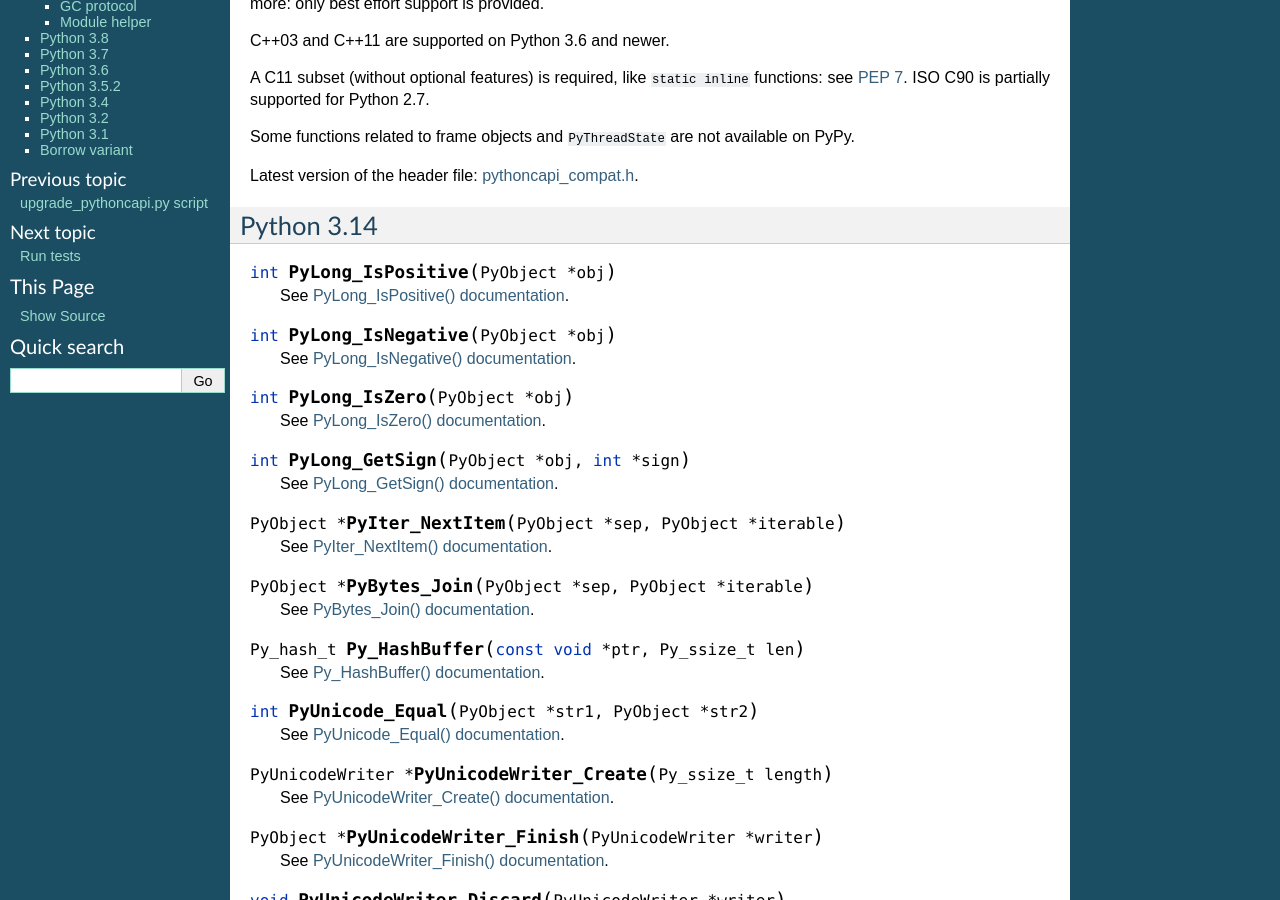
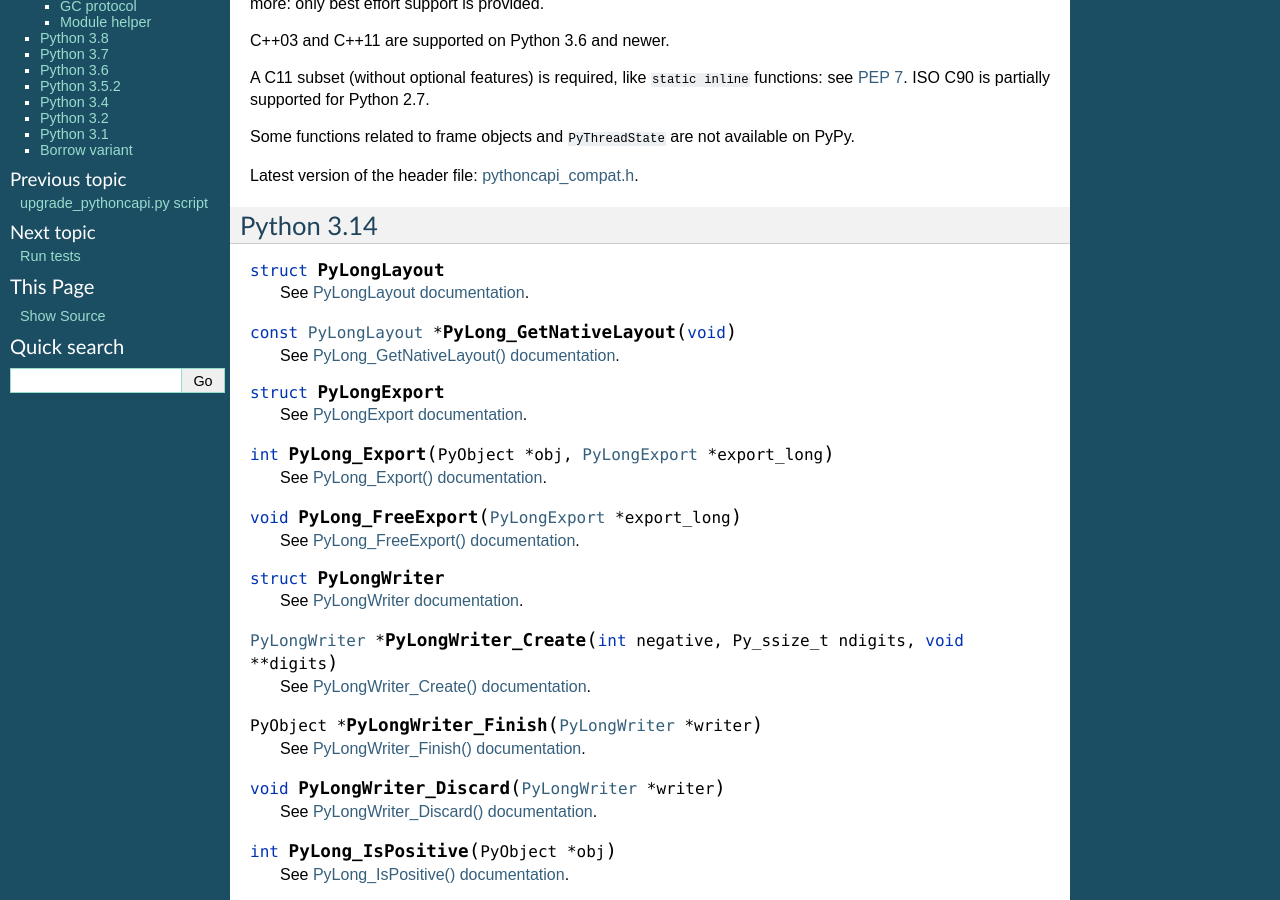
Before and after one commit to python/pythoncapi-compat, a Sphinx documentation site: the page built from docs/api.rst, in a window 1280 px wide and 900 px high, scrolled down 252 px. Built offline with Sphinx 7.4.7, drawn with Linux system fonts in a browser that asks for light colours; pages that are not in the unit, such as notebooks, are missing from menus.

Commit message:
Add PyLong Import/Export API
PyPy is not supported, as well as Py2.  In the later case it's possible,
but hardly worth code complications: most real-word potential consumers
(e.g. Sage, gmpy2 or python-flint) support only Python 3.

```diff
--- a/docs/api.rst
+++ b/docs/api.rst
@@ -28,6 +28,42 @@ Latest version of the header file:
 
 Python 3.14
 -----------
+
+.. c:struct:: PyLongLayout
+
+   See `PyLongLayout documentation <https://docs.python.org/dev/c-api/long.html#c.PyLongLayout>`__.
+
+.. c:function:: const PyLongLayout* PyLong_GetNativeLayout(void)
+
+   See `PyLong_GetNativeLayout() documentation  <https://docs.python.org/dev/c-api/long.html#c.PyLong_GetNativeLayout>`__.
+
+.. c:struct:: PyLongExport
+
+   See `PyLongExport documentation <https://docs.python.org/dev/c-api/long.html#c.PyLongExport>`__.
+
+.. c:function:: int PyLong_Export(PyObject *obj, PyLongExport *export_long)
+
+   See `PyLong_Export() documentation  <https://docs.python.org/dev/c-api/long.html#c.PyLong_Export>`__.
+
+.. c:function:: void PyLong_FreeExport(PyLongExport *export_long)
+
+   See `PyLong_FreeExport() documentation  <https://docs.python.org/dev/c-api/long.html#c.PyLong_FreeExport>`__.
+
+.. c:struct:: PyLongWriter
+
+   See `PyLongWriter documentation <https://docs.python.org/dev/c-api/long.html#c.PyLongWriter>`__.
+
+.. c:function:: PyLongWriter* PyLongWriter_Create(int negative, Py_ssize_t ndigits, void **digits)
+
+   See `PyLongWriter_Create() documentation  <https://docs.python.org/dev/c-api/long.html#c.PyLongWriter_Create>`__.
+
+.. c:function:: PyObject* PyLongWriter_Finish(PyLongWriter *writer)
+
+   See `PyLongWriter_Finish() documentation  <https://docs.python.org/dev/c-api/long.html#c.PyLongWriter_Finish>`__.
+
+.. c:function:: void PyLongWriter_Discard(PyLongWriter *writer)
+
+   See `PyLongWriter_Discard() documentation  <https://docs.python.org/dev/c-api/long.html#c.PyLongWriter_Discard>`__.
 
 .. c:function:: int PyLong_IsPositive(PyObject *obj)
 
```
Also changed, not shown: docs/changelog.rst (+12 -0 lines), 2 other files.
